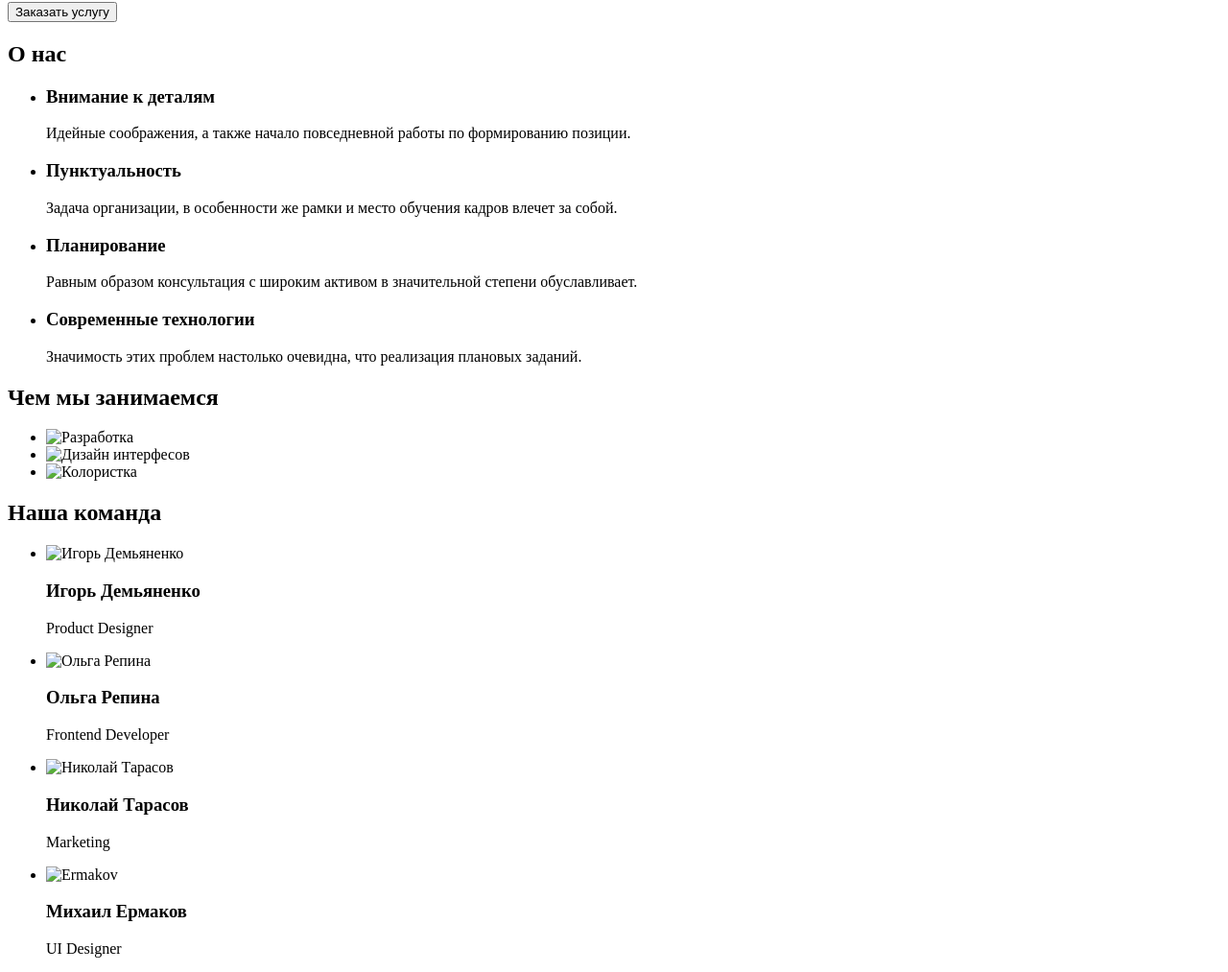
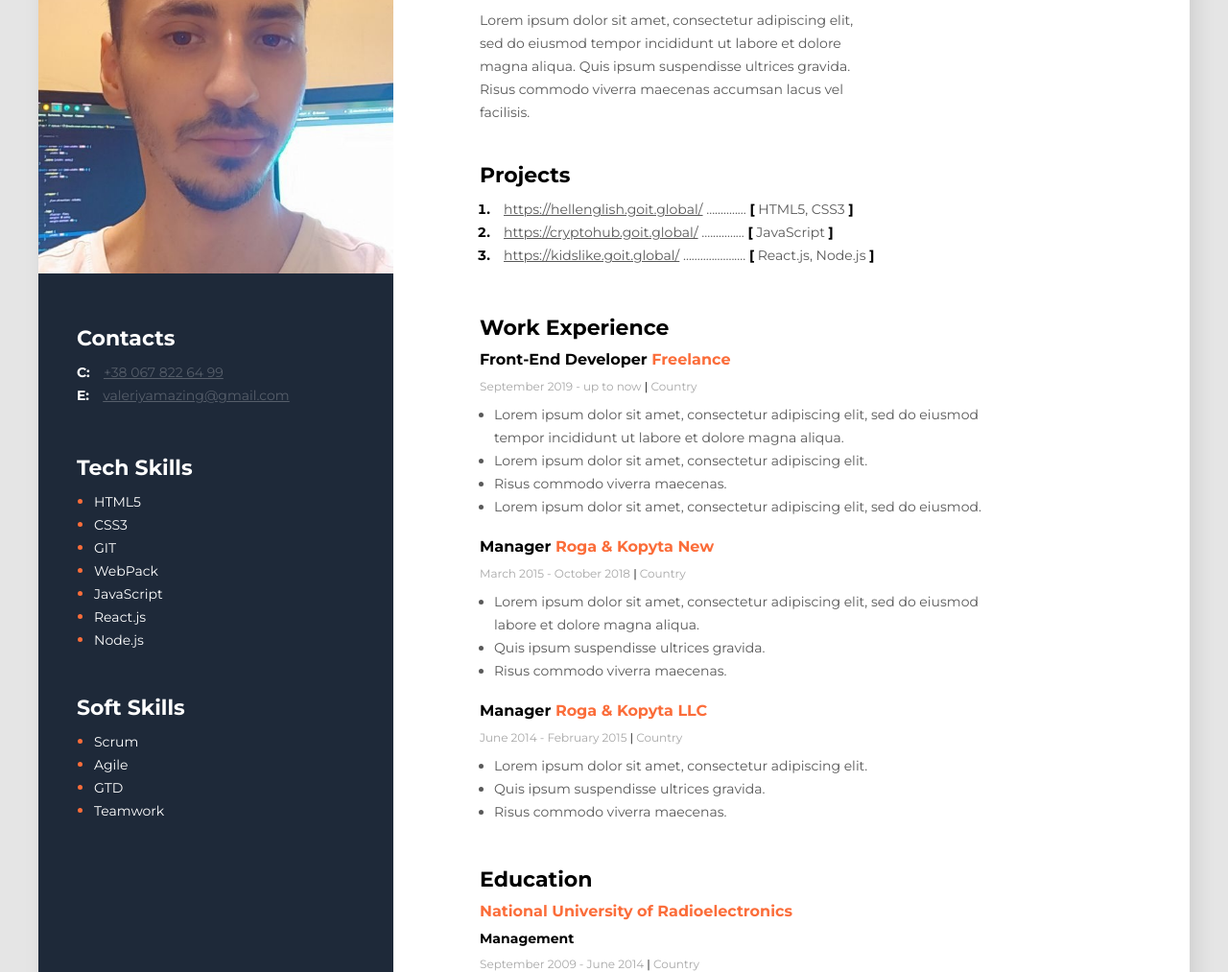
Before and after one commit to ValeriyAmazing/goIT, a plain HTML site: page index.html in a window 1280 px wide. Shown: the part 213-1226 px from the top of the page at 96% size. Drawn offline with Linux system fonts and the light colour scheme.

Commit message:
Add files via upload

```diff
--- /dev/null
+++ b/css/style.css
@@ -0,0 +1,250 @@
+* {
+    margin: 0;
+    padding: 0;
+}
+
+
+body {
+    font-family: 'Montserrat',
+        sans-serif;
+    background-color: #e5e5e5;
+}
+
+.main {
+    width: 1200px;
+    margin: 0 auto;
+    display: flex;
+    flex-direction: row-reverse;
+    box-shadow: 6px 6px 20px rgba(0, 0, 0, 0.1);
+}
+
+
+
+.main-content {
+    background-color: #fff;
+    flex: 1 0 auto;
+    padding: 105px 90px;
+}
+
+/* about styles */
+
+.about {
+    margin-bottom: 40px;
+}
+
+.about-position {
+    font-style: normal;
+    font-weight: 700;
+    font-size: 14px;
+    line-height: 17px;
+    color: #000000;
+    margin-bottom: 20px;
+}
+
+.about-name {
+    font-style: normal;
+    font-weight: 700;
+    font-size: 45px;
+    line-height: 55px;
+    color: #000000;
+    margin-bottom: 25px;
+}
+
+.about-description {
+    font-style: normal;
+    font-weight: 400;
+    font-size: 14px;
+    line-height: 24px;
+    color: #595959;
+    width: 400px;
+}
+
+/* projects styles */
+
+.projects {
+    margin-bottom: 50px;
+}
+
+.title {
+    font-style: normal;
+    font-weight: 700;
+    font-size: 22px;
+    line-height: 27px;
+    color: #000000;
+    margin-bottom: 10px;
+}
+
+.projects-list {
+    padding: 0;
+    margin-left: 15px;
+}
+
+
+.projects-item {
+    font-style: normal;
+    font-weight: 700;
+    font-size: 14px;
+    line-height: 24px;
+    color: #000000;
+}
+
+.project,
+.project-link {
+    font-style: normal;
+    font-weight: 400;
+    font-size: 14px;
+    line-height: 24px;
+    color: #595959;
+}
+
+.project-link {
+    margin-left: 10px;
+}
+
+.project-brecket {
+    font-style: normal;
+    font-weight: 700;
+    font-size: 14px;
+    line-height: 24px;
+    color: #000000;
+}
+
+/* work styles */
+
+.work {
+    margin-bottom: 45px;
+    width: 525px;
+}
+
+.work-block {
+    margin-bottom: 20px;
+}
+
+.work-position,
+.organization {
+    font-style: normal;
+    font-weight: 700;
+    font-size: 16px;
+    line-height: 20px;
+    color: #000000;
+    margin-bottom: 10px;
+}
+
+.organization {
+    color: #FB6D3A;
+}
+
+.period {
+    font-style: normal;
+    font-weight: 400;
+    font-size: 12px;
+    line-height: 15px;
+    color: #A8A8A8;
+    margin-bottom: 10px;
+}
+
+.line {
+    font-style: normal;
+    font-weight: 400;
+    font-size: 12px;
+    line-height: 15px;
+    color: #000000;
+}
+
+.work-list {
+    padding: 0px;
+    margin-left: 15px;
+}
+
+.work-list-item {
+    font-weight: 400;
+    font-size: 14px;
+    line-height: 24px;
+    color: #595959;
+}
+
+/* education styles */
+
+.education-position {
+    font-style: normal;
+    font-weight: 700;
+    font-size: 14px;
+    line-height: 17px;
+    color: #000000;
+    margin-bottom: 10px;
+}
+
+/* sidebar styles */
+
+.sidebar {
+    background-color: #1e2939;
+    padding-top: 40px;
+    width: 370px;
+
+}
+
+.photo {
+    width: 370px;
+    margin-bottom: 50px;
+}
+
+.contacts,
+.tech-skills,
+.soft-skills {
+    margin-left: 40px;
+}
+
+.contacts {
+    margin-bottom: 50px;
+}
+
+.tech-skills {
+    margin-bottom: 45px;
+}
+
+.sidebar-title {
+    color: #fff;
+    font-style: normal;
+    font-weight: bold;
+    font-size: 22px;
+    line-height: 27px;
+    margin-bottom: 10px;
+}
+
+.contact-type {
+    color: #fff;
+    font-style: normal;
+    font-weight: bold;
+    font-size: 14px;
+    line-height: 24px;
+    margin-right: 10px;
+}
+
+.contact-link {
+    color: #565e6a;
+    font-style: normal;
+    font-weight: normal;
+    font-size: 14px;
+    line-height: 24px;
+}
+
+.tech-skills-list,
+.soft-skills-list {
+    color: #fff;
+    padding: 0;
+    margin-left: 18px;
+}
+
+.soft-skills-item,
+.tech-skills-item {
+    color: #fb6d3a;
+}
+
+.tech-skills-text,
+.soft-skills-text {
+    color: #fff;
+    font-style: normal;
+    font-weight: 400;
+    font-size: 14px;
+    line-height: 24px;
+}
--- a/index.html
+++ b/index.html
@@ -1,127 +1,208 @@
 <!DOCTYPE html>
-<html lang="ru">
+<html lang="en">
 
 <head>
     <meta charset="UTF-8">
     <meta http-equiv="X-UA-Compatible" content="IE=edge">
     <meta name="viewport" content="width=device-width, initial-scale=1.0">
-    <title>WebStudio</title>
+    <link rel="stylesheet" href="css/style.css">
+    <link rel="preconnect" href="https://fonts.googleapis.com">
+    <link rel="preconnect" href="https://fonts.gstatic.com" crossorigin>
+    <link href="https://fonts.googleapis.com/css2?family=Montserrat:wght@400;700&display=swap" rel="stylesheet">
+    <title>My resume</title>
 </head>
+
 <body>
-    <header class="header">
-        <nav class="header__nav nav-header">
-            <a href="#" class="logo"><span class="logo logo_blue">Web</span>Studio</a>
-            <ul class="nav-header__items">
-                <li class="nav-header__item nav-header__item_active"><a href="#" class="nav-header__link">Студия</a>
+    <!-- Main -->
+    <div class="main">
+                <!-- Main content -->
+
+            <div class="main-content">
+            <!-- About user -->
+            <div class="about">
+                <h2 class="about-position">
+                    Front-End Developer
+                </h2>
+                <h1 class="about-name">
+                    Valerii Kartashov
+                </h1>
+                <p class="about-description">
+                    Lorem ipsum dolor sit amet, consectetur adipiscing elit, sed do eiusmod tempor incididunt ut labore
+                    et dolore magna
+                    aliqua. Quis ipsum suspendisse ultrices gravida. Risus commodo viverra maecenas accumsan lacus vel
+                    facilisis.
+                </p>
+            </div>
+            <!-- Projects -->
+            <div class="projects">
+                <h3 class="title">
+                    Projects
+                </h3>
+                <ol class="projects-list">
+                    <li class="projects-item">
+                        <span class="project"><a class="project-link"
+                                href="https://hellenglish.goit.global/">https://hellenglish.goit.global/</a>
+                            ..............
+                            <span class="project-brecket">[</span> HTML5, CSS3 <span class="project-brecket">]</span></span>
                     </li>
-                <li class="nav-header__item"><a href="#" class="nav-header__link">Портфолио</a></li>
-                <li class="nav-header__item"><a href="#" class="nav-header__link">Контакты</a></li>
-            </ul>
-        </nav>
-        <ul class="header__contacts contacts-header__list">
-            <li class="contacts-header__item">
-                <a href="mailto:info@devstudio.com" class="contacts-header__link">info@devstudio.com</a>
+                    <li class="projects-item"><span class="project"><a class="project-link"
+                                href="https://cryptohub.goit.global/">https://cryptohub.goit.global/</a>
+                            ...............
+                            <span class="project-brecket">[</span> JavaScript <span class="project-brecket">]</span></span>
                     </li>
-            <li class="contacts-header__item">
-                <a href="tel:+380961111111" class="contacts-header__link">+38 096 111 11 11</a>
+                    <li class="projects-item"><span class="project"><a class="project-link"
+                                href="https://kidslike.goit.global/">https://kidslike.goit.global/</a>
+                            ......................
+                            <span class="project-brecket">[</span> React.js, Node.js <span
+                                class="project-brecket">]</span></span>
+                    </li>
+                </ol>
+            </div>
+            <!-- Work -->
+            <div class="work">
+                <h3 class="title">
+                    Work Experience
+                </h3>
+                <!-- Company 1 -->
+                <div class="work-block">
+                    <h4 class="work-position">
+                        Front-End Developer <span class="organization">Freelance</span>
+                    </h4>
+                    <p class="period">
+                        September 2019 - up to now <span class="line">|</span> Country
+                    </p>
+                    <ul class="work-list">
+                        <li class="work-list-item">
+                            Lorem ipsum dolor sit amet, consectetur adipiscing elit, sed do eiusmod tempor incididunt ut
+                            labore et dolore magna
+                            aliqua.
+                        </li>
+                        <li class="work-list-item">
+                            Lorem ipsum dolor sit amet, consectetur adipiscing elit.
+                        </li>
+                        <li class="work-list-item">
+                            Risus commodo viverra maecenas.
+                        </li>
+                        <li class="work-list-item">
+                            Lorem ipsum dolor sit amet, consectetur adipiscing elit, sed do eiusmod.
                         </li>
                     </ul>
-    </header>
-    <main class="content">
-        <section class="offer">
-            <h1 class="offer__text">Эффективные решения для вашего бизнеса</h1>
-            <button class="order-btn" type="button">Заказать услугу</button>
-        </section>
-        <section class="about-us">
-            <h2 class="about-us_title about-us_title_hiden">О нас</h2>
-            <ul class="about-us__items">
-                <li class="about-us__item item-about-us">
-                    <h3 class="item-about-us__title">Внимание к деталям</h3>
-                    <p class="item-about-us__text">Идейные соображения, а также начало повседневной работы по
-                        формированию
-                        позиции.</p>
+                </div>
+                <!-- Company 2 -->
+                <div class="work-block">
+                    <h4 class="work-position">
+                        Manager <span class="organization">Roga & Kopyta New</span>
+                    </h4>
+                    <p class="period">
+                        March 2015 - October 2018 <span class="line">|</span> Country
+                    </p>
+                    <ul class="work-list">
+                        <li class="work-list-item">
+                            Lorem ipsum dolor sit amet, consectetur adipiscing elit, sed do eiusmod labore et dolore
+                            magna aliqua.
                         </li>
-                <li class="about-us__item item-about-us">
-                    <h3 class="item-about-us__title">Пунктуальность</h3>
-                    <p class="item-about-us__text">Задача организации, в особенности же рамки и место обучения
-                        кадров
-                        влечет за
-                        собой.</p>
+                        <li class="work-list-item">
+                            Quis ipsum suspendisse ultrices gravida.
                         </li>
-                <li class="about-us__item item-about-us">
-                    <h3 class="item-about-us__title">Планирование</h3>
-                    <p class="item-about-us__text">Равным образом консультация с широким активом в значительной
-                        степени
-                        обуславливает.</p>
-                </li>
-                <li class="about-us__item item-about-us">
-                    <h3 class="item-about-us__title">Современные технологии</h3>
-                    <p class="item-about-us__text">Значимость этих проблем настолько очевидна, что реализация
-                        плановых
-                        заданий.
-                    </p>
+                        <li class="work-list-item">
+                            Risus commodo viverra maecenas.
                         </li>
                     </ul>
-            <section class="what-we-do">
-                <h2 class="what-we-do__title">Чем мы занимаемся</h2>
-                <ul class="what-we-do__imgs">
-                    <li class="what-we-do__img">
-                        <img src="./images/what_we_do/what_we_do_img_1.jpg" alt="Разработка" width="370" height="294">
+                </div>
+                <!-- Company 3 -->
+                <div class="work-block">
+                    <h4 class="work-position">
+                        Manager <span class="organization">Roga & Kopyta LLC</span>
+                    </h4>
+                    <p class="period">
+                        June 2014 - February 2015 <span class="line">|</span> Country
+                    </p>
+                    <ul class="work-list">
+                        <li class="work-list-item">
+                            Lorem ipsum dolor sit amet, consectetur adipiscing elit.
+                        </li class="work-list-item">
+                        <li class="work-list-item">
+                            Quis ipsum suspendisse ultrices gravida.
                         </li>
-                    <li class="what-we-do__img">
-                        <img src="./images/what_we_do/what_we_do_img_2.jpg" alt="Дизайн интерфесов" width="370"
-                            height="294">
-                    </li>
-                    <li class="what-we-do__img">
-                        <img src="./images/what_we_do/what_we_do_img_3.jpg" alt="Колористка" width="370" height="294">
+                        <li class="work-list-item">
+                            Risus commodo viverra maecenas.
                         </li>
                     </ul>
-            </section>
-        </section>
-        <section class="our-team">
-            <h2 class="our-team__title">Наша команда</h2>
-            <ul class="our-team__list">
-                <li class="our-team__item our-team-item">
-                    <img class="our-team-item__img" src="./images/team/demjanenko.jpg" alt="Игорь Демьяненко"
-                        width="270" height="260">
-                    <h3 class="our-team-item__name">Игорь Демьяненко</h3>
-                    <p class="our-team-item__description">Product Designer</p>
-                </li>
-                <li class="our-team__item our-team-item">
-                    <img class="our-team-item__img" src="./images/team/repina.jpg" alt="Ольга Репина" width="270"
-                        height="260">
-                    <h3 class="our-team-item__name">Ольга Репина</h3>
-                    <p class="our-team-item__description">Frontend Developer</p>
-                </li>
-                <li class="our-team__item our-team-item">
-                    <img class="our-team-item__img" src="./images/team/tarasov.jpg" alt="Николай Тарасов" width="270"
-                        height="260">
-                    <h3 class="our-team-item__name">Николай Тарасов</h3>
-                    <p class="our-team-item__description">Marketing</p>
-                </li>
-                <li class="our-team__item our-team-item">
-                    <img class="our-team-item__img" src="./images/team/ermakov.jpg" alt="Ermakov" width="270"
-                        height="260">
-                    <h3 class="our-team-item__name">Михаил Ермаков</h3>
-                    <p class="our-team-item__description">UI Designer</p>
-                </li>
+                </div>
+            </div>
+            <!-- Education -->
+            <div class="education">
+                <h3 class="title">
+                    Education
+                </h3>
+                <h4 class="organization">
+                    National University of Radioelectronics
+                </h4>
+                <h5 class="education-position">
+                    Management
+                </h5>
+                <p class="period">
+                    September 2009 - June 2014 <span class="line">|</span> Country
+                </p>
+                <h4 class="organization">
+                    GoIT
+                </h4>
+                <h5 class="education-position">
+                    FrontEnd Developer
+                </h5>
+                <p class="period">
+                    September 2021 - March 2022 <span class="line">|</span> Country
+                </p>
+            </div>
+        </div>
+        <!-- Sidebar -->
+        <aside class="sidebar">
+            <img class="photo" src="img/me.jpg" alt="Valeriy Kartashov">
+            <!-- Contacts -->
+            <div class="contacts">
+                <h3 class="sidebar-title">
+                    Contacts
+                </h3>
+                <div>
+                    <p>
+                        <span class="contact-type">C:</span>
+                        <a class="contact-link" href="tel:+380678226499">+38 067 822 64 99</a>
+                    </p>
+                    <p>
+                        <span class="contact-type">E:</span>
+                        <a class="contact-link" href="mailto:valeriyamazing@gmail.com"
+                            class="contact-link">valeriyamazing@gmail.com</a>
+                    </p>
+                </div>
+            </div>
+            <!-- Tech  Skills -->
+            <div class="tech-skills">
+                <h3 class="sidebar-title">
+                    Tech Skills
+                </h3>
+                <ul class="tech-skills-list">
+                    <li class="tech-skills-item"><span class="tech-skills-text">HTML5</span> </li>
+                    <li class="tech-skills-item"><span class="tech-skills-text">CSS3</span></li>
+                    <li class="tech-skills-item"><span class="tech-skills-text">GIT</span></li>
+                    <li class="tech-skills-item"><span class="tech-skills-text">WebPack</span></li>
+                    <li class="tech-skills-item"><span class="tech-skills-text">JavaScript</span></li>
+                    <li class="tech-skills-item"><span class="tech-skills-text">React.js</span></li>
+                    <li class="tech-skills-item"><span class="tech-skills-text">Node.js</span></li>
                 </ul>
-        </section>
-    </main>
-    <footer class="footer">
-        <a href="#" class="logo"><span class="logo logo_blue">Web</span>Studio
-        </a>
-        <address>
-            <ul class="footer__contacts contacts-footer">
-                <li class="contacts-footer__item"><a href="https://www.google.com.ua/maps/place/%D0%B1%D1%83%D0%BB.+%D0%9B%D0%B5%D1%81%D0%B8+%D0%A3%D0%BA%D1%80%D0%B0%D0%B8%D0%BD%D0%BA%D0%B8,+26,+%D0%9A%D0%B8%D0%B5%D0%B2">г. Киев, пр-т Леси
-                        Украинки, 26</ф>
-                </li>
-                <li class="contacts-footer__item"><a href="mailto:info@devstudio.com"
-                        class="contacts-footer__link">info@devstudio.com</a></li>
-                <li class="contacts-footer__item"><a href="tel:+380961111111" class="contacts-footer__link">+38 096
-                        111 11 11</a></li>
+            </div>
+            <!-- Soft Skills -->
+            <div class="soft-skills">
+                <h3 class="sidebar-title">
+                    Soft Skills
+                </h3>
+                <ul class="soft-skills-list">
+                    <li class="soft-skills-item"><span class="soft-skills-text">Scrum</span></li>
+                    <li class="soft-skills-item"><span class="soft-skills-text">Agile</span></li>
+                    <li class="soft-skills-item"><span class="soft-skills-text">GTD</span></li>
+                    <li class="soft-skills-item"><span class="soft-skills-text">Teamwork</span></li>
                 </ul>
-        </address>
-    </footer>
+            </div>
+        </aside>
+    </div>
 </body>
 </html>
```
Also changed, not shown: img/Screenshot_1.png (added), img/ask.jpg (added), img/ask2.jpg (added), img/comp3.jpg (added), img/d4.jpg (added), img/day4-edge.jpg (added), img/day4.jpg (added), img/educ.jpg (added), img/education.jpg (added), img/me — копия.jpg (added), img/me.jpg (added), img/softskills.jpg (added), img/work3.jpg (added), img/www.jpg (added). Lines whose indentation alone changed are shown as unchanged.
